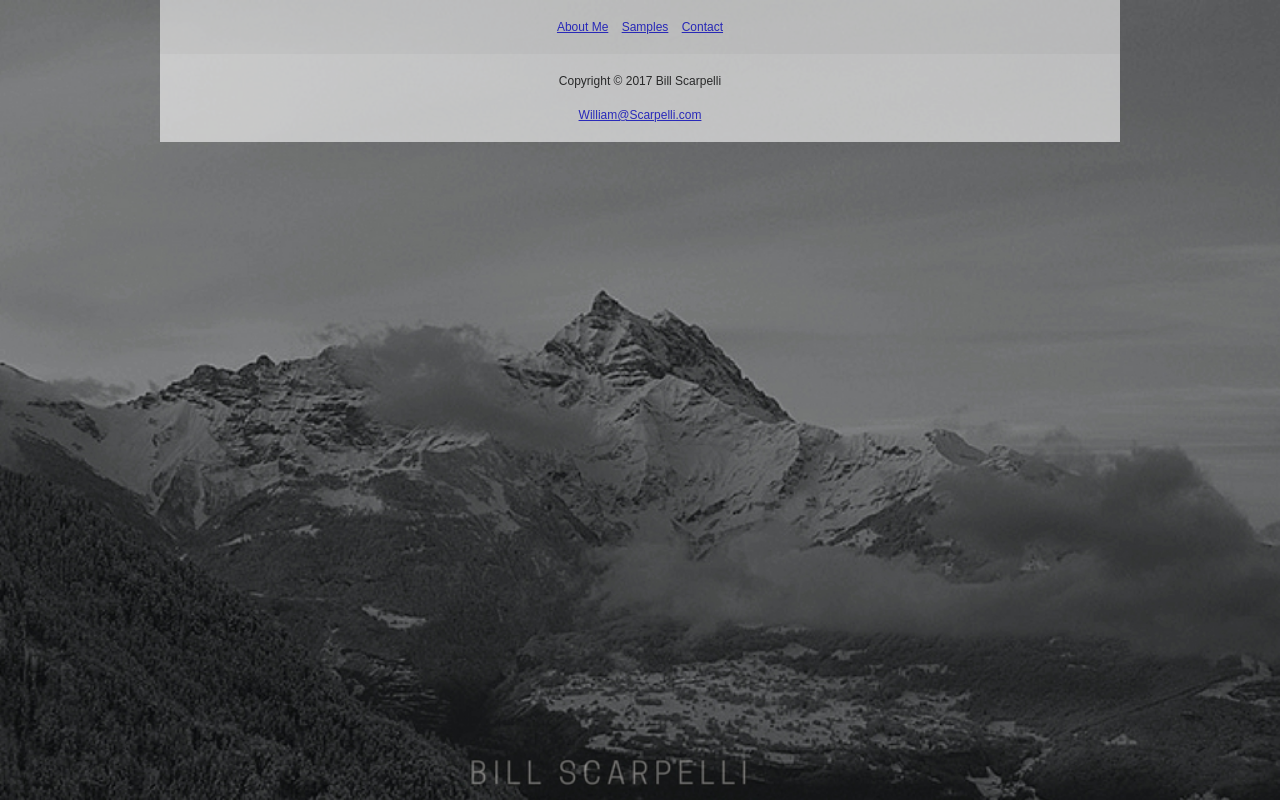
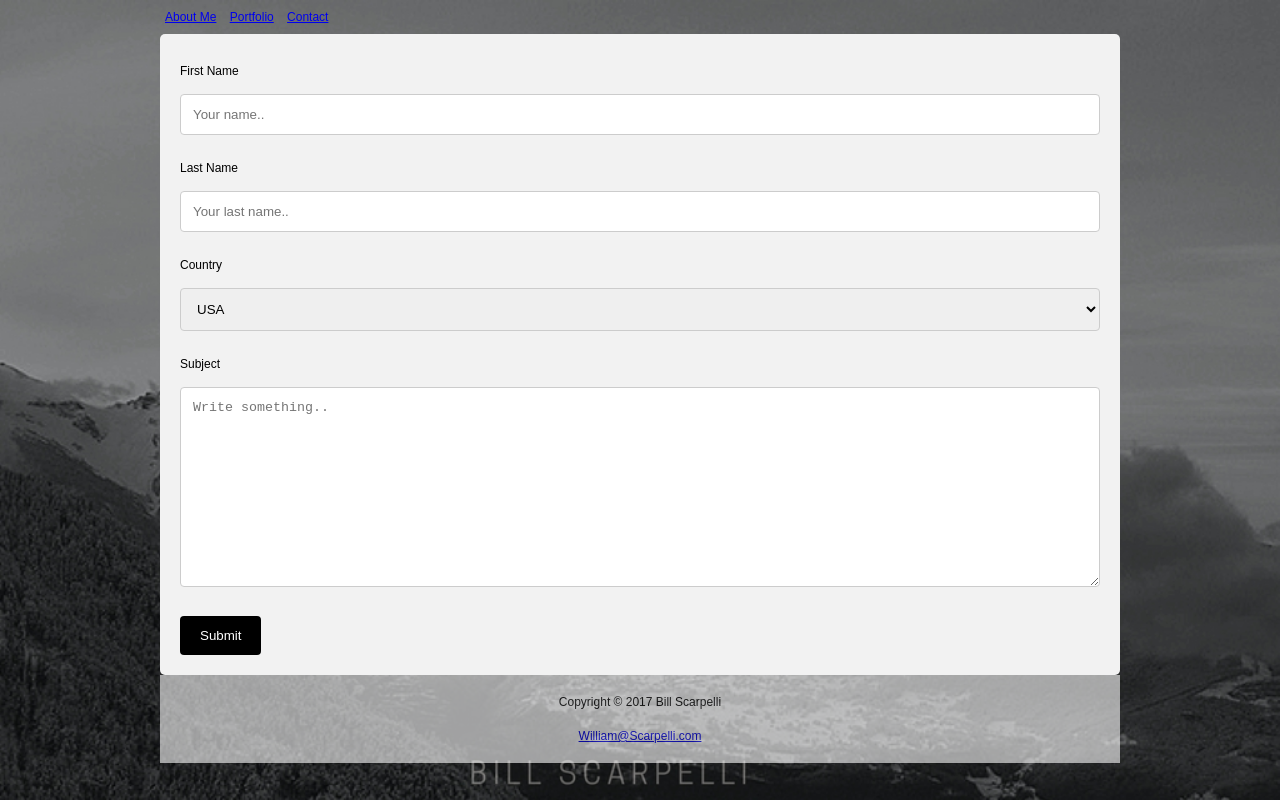
Before and after one commit to billscarp/Basic-Portfolio, a plain HTML site: page contact.html in a window 1280 px wide. Drawn offline with Linux system fonts and the light colour scheme.

Commit message:
yet more changes

```diff
--- a/ASSETS/CSS/style.css
+++ b/ASSETS/CSS/style.css
@@ -2,9 +2,7 @@
     box-sizing: border-box;
 }
 
-
 body {
-
     font-family: Arial, "Helvetica Neue", Helvetica, sans-serif;
     font-size: 12px;
     background-image: url("../images/BillScarpelli.jpg");
@@ -16,49 +14,23 @@ width:960px;
     margin: 0 auto;
     line-height: 34px;
     clear: both;
-
 }
 
 #content {
-
     overflow:auto;
     height: 100%;
     opacity: 0.6;
-
 }
 
-#nav {
-
-background-color: whitesmoke;
+nav {
+    background-color: rgba(255,255,255,.80);
     padding: 10px;
     margin: auto;
     text-align: center;
     opacity: 0.6;
-
-
 }
 
-#feature {
-
-background-color: white;
-padding: 10px;
-margin: auto;
-text-align: center;
-
-}
-
-#footer {
-
-background-color: white;
-padding: 10px;
-margin: auto;
-text-align: center;
-opacity: 0.6;
-
-}
-
-.column1, .column2, .column3 {
-
+article {
     background-color: black;
     width: 300px;
     float: left;
@@ -68,8 +40,63 @@ opacity: 0.9;
 
 }
 
+
+#feature {
+    background-color: white;
+    padding: 10px;
+    margin: auto;
+    text-align: center;
+}
+
+footer {
+    background-color: white;
+    padding: 10px;
+    margin: auto;
+    text-align: center;
+    opacity: 0.6;
+}
+
+.column1, .column2, .column3 {
+    background-color: black;
+    width: 300px;
+    float: left;
+    margin: 10px;
+    color: white;
+    opacity: 0.9;
+}
+
 li {
     display:inline;
     padding: 5px;
+}
 
+/* Style inputs with type="text", select elements and textareas */
+input[type=text], select, textarea {
+    width: 100%;
+    padding: 12px;
+    border: 1px solid #ccc;
+    border-radius: 4px;
+    box-sizing: border-box;
+    margin-top: 6px;
+    margin-bottom: 16px;
+    resize: vertical
 }
+
+input[type=submit] {
+    background-color: black;
+    color: white;
+    padding: 12px 20px;
+    border: none;
+    border-radius: 4px;
+    cursor: pointer;
+}
+
+input[type=submit]:hover {
+    background-color: #45a049;
+}
+
+.container {
+    border-radius: 5px;
+    background-color: #f2f2f2;
+    padding: 20px;
+}
--- a/contact.html
+++ b/contact.html
@@ -17,15 +17,31 @@
 
         <ul>
   <li><a href="index.html">About Me</a></li>
-  <li><a href="portfolio.html">Samples</a></li>
+  <li><a href="portfolio.html">Portfolio</a></li>
   <li><a href="contact.html">Contact</a></li>
       </ul>
        </div>
-  </div>
+  <div class="container">
+  <form action="/action_page.php">
 
+    <label for="fname">First Name</label>
+    <input type="text" id="fname" name="firstname" placeholder="Your name..">
 
+    <label for="lname">Last Name</label>
+    <input type="text" id="lname" name="lastname" placeholder="Your last name..">
 
+    <label for="country">Country</label>
+    <select id="country" name="country">
+      <option value="usa">USA</option>
+    </select>
 
+    <label for="subject">Subject</label>
+    <textarea id="subject" name="subject" placeholder="Write something.." style="height:200px"></textarea>
+
+    <input type="submit" value="Submit">
+
+  </form>
+</div>
 
 <footer>
 
```
Also changed, not shown: index.html (+14 -17 lines), ASSETS/images/banner.jpg (added), ASSETS/images/buddy.png (added), ASSETS/images/nice.jpg (added), ASSETS/images/tree.jpg (added), 3 other files. Lines whose indentation alone changed are shown as unchanged.
